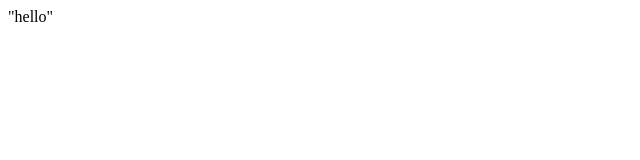
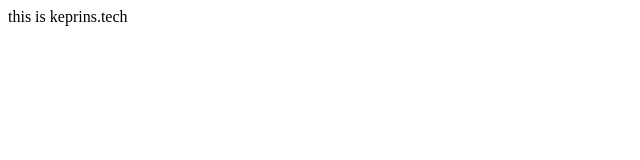
Before and after one commit to cohbev/cohbev-3, a plain HTML site: page index.html in a window 1280 px wide. Shown: the whole page, without its empty margins (0-640 px from the left). Drawn offline with Linux system fonts and the light colour scheme.

Commit message:
testing commit from intellij

```diff
--- a/index.html
+++ b/index.html
@@ -1,5 +1,5 @@
-<html>
+<html lang="en">
   <head>
-    "hello"
-  </head>
+    this is keprins.tech
+    <title>Mr Keprins</title></head>
 </html>
```
